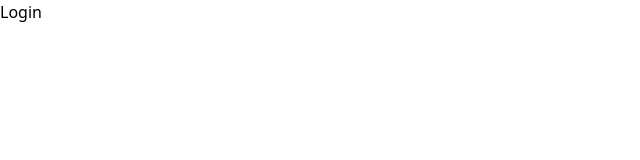
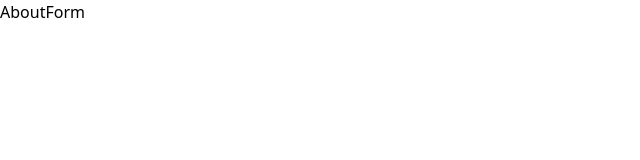
Before and after one commit to thinhtethtetzaw/k-link-coding-test, a React (Vite) app in the folder client/: page /login in a window 1280 px wide. Shown: the top 160 px of the page, without its empty margins (0-640 px from the left). Built offline with nearby package versions, Linux system fonts and the light colour scheme.

Commit message:
login folder structure

```diff
--- /dev/null
+++ b/client/src/components/organisms/login/About.tsx
@@ -0,0 +1,7 @@
+import React from "react";
+
+const About = () => {
+  return <div>About</div>;
+};
+
+export default About;
--- /dev/null
+++ b/client/src/components/organisms/login/Form.tsx
@@ -0,0 +1,7 @@
+import React from "react";
+
+const Form = () => {
+  return <div>Form</div>;
+};
+
+export default Form;
--- a/client/src/pages/Login.tsx
+++ b/client/src/pages/Login.tsx
@@ -1,7 +1,13 @@
-import React from "react";
+import About from "@/components/organisms/login/About";
+import Form from "@/components/organisms/login/Form";
 
 const Login = () => {
-  return <div>Login</div>;
+  return (
+    <div className="flex h-screen flex-col lg:flex-row">
+      <About />
+      <Form />
+    </div>
+  );
 };
 
 export default Login;
```
